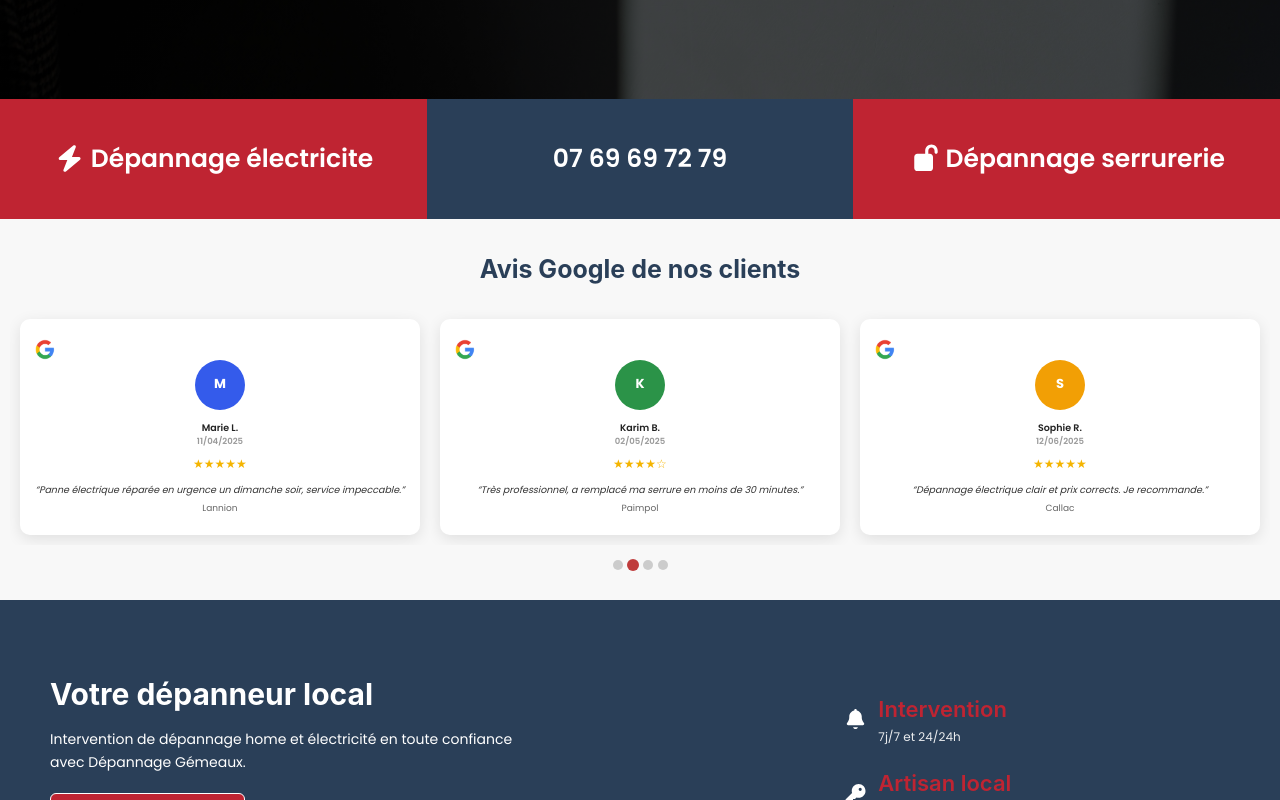
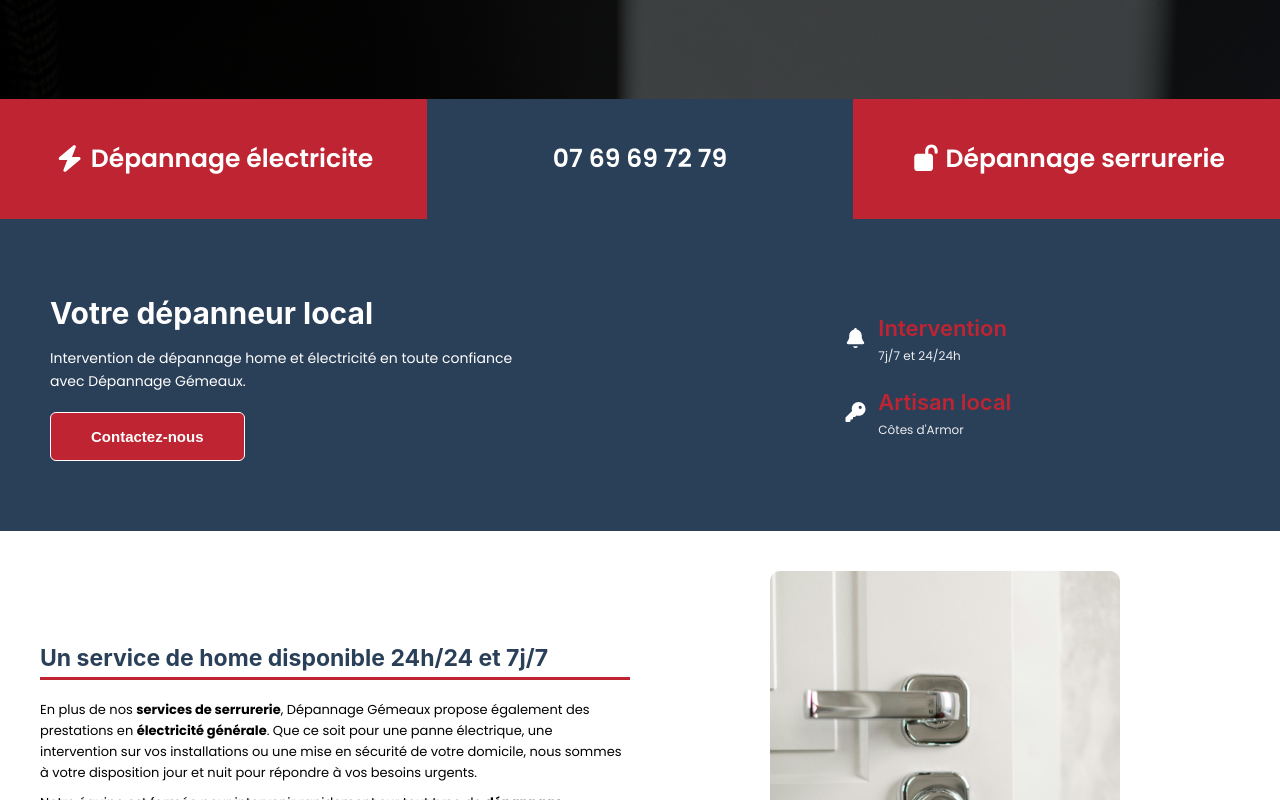
Before and after one commit to SupaKd/depannage-gemeaux, a React (Vite) app: page / in a window 1280 px wide. Shown: the part 468-1268 px from the top of the page. Built offline with nearby package versions, Linux system fonts and the light colour scheme.

Commit message:
Description des changements

```diff
--- a/src/assets/scss/App.scss
+++ b/src/assets/scss/App.scss
@@ -5,7 +5,7 @@
 @import "contact";
 @import "apropos";
 @import "tarifs";
-@import "avisslider";
+@import "avisgoogle";
 @import "bando";
 @import "serrurerie";
 @import "faqserrurerie";
--- a/src/assets/scss/_avisslider.scss
+++ /dev/null
@@ -1,139 +0,0 @@
-/* src/styles/avis.scss */
-.avis {
-  padding: 3rem 1rem;
-  text-align: center;
-  background: #f8f8f8;
-
-  &__title {
-    font-size: 2.5rem;
-    font-weight: 700;
-    margin-bottom: 2rem;
-    color: #2a3f58;
-  }
-
-  &__viewport {
-    overflow: hidden;
-    width: 100%;
-  }
-
-  &__container {
-    display: flex;
-    transition: transform 0.5s ease; // glissement horizontal
-  }
-
-  &__slide {
-    flex: 0 0 100%;
-    padding: 1rem;
-    box-sizing: border-box;
-
-    @media screen and (min-width: 768px) {
-      flex: 0 0 50%;
-    }
-
-    @media screen and (min-width: 1024px) {
-      flex: 0 0 33.3333%;
-    }
-  }
-
-  &__card {
-    background: #fff;
-    border-radius: 1rem;
-    padding: 2rem 1.5rem;
-    height: 100%;
-    display: flex;
-    flex-direction: column;
-    justify-content: flex-start;
-    box-shadow: 0 4px 15px rgba(0, 0, 0, 0.1);
-    transition: transform 0.3s ease, box-shadow 0.3s ease;
-
-    &:hover {
-      transform: translateY(-5px);
-      box-shadow: 0 6px 20px rgba(0, 0, 0, 0.15);
-    }
-  }
-  &__header {
-    display: flex;
-    flex-direction: row;
-    justify-content: end;
-    align-items: center;
-  }
-
-
-
-  &__avatar {
-    width: 50px;
-    height: 50px;
-    border-radius: 50%;
-    color: #fff;
-    font-weight: 700;
-    font-size: 1.3rem;
-    display: flex;
-    justify-content: center;
-    align-items: center;
-    margin: 0 auto 1rem auto;
-  }
-
-  &__author {
-    display: flex;
-    flex-direction: column;
-    justify-content: space-between;
-    font-weight: 600;
-    margin-bottom: 0.5rem;
-    font-size: 0.95rem;
-
-    & .avis__nom {
-      color: #222;
-    }
-
-    & .avis__date {
-      font-size: 0.85rem;
-      color: #999;
-    }
-  }
-
-  &__google {
-    width: 20px;
-    display: flex;
-  }
-
-  &__stars {
-    color: #f4b400;
-    font-size: 1.2rem;
-    margin-bottom: 1rem;
-  }
-
-  &__comment {
-    font-style: italic;
-    color: #333;
-    font-size: 0.95rem;
-    margin-bottom: 0.5rem;
-    line-height: 1.4;
-  }
-
-  &__city {
-    font-size: 0.9rem;
-    color: #666;
-  }
-
-  &__dots {
-    margin-top: 1.5rem;
-    display: flex;
-    justify-content: center;
-    gap: 0.5rem;
-  }
-
-  &__dot {
-    width: 10px;
-    height: 10px;
-    border-radius: 50%;
-    background: #ccc;
-    border: none;
-    cursor: pointer;
-    transition: background 0.3s ease, transform 0.3s ease;
-
-    &.is-active {
-      background: #bf3b3b;
-      transform: scale(1.2);
-    }
-  }
-}
--- /dev/null
+++ b/src/components/AvisGoogle.jsx
@@ -0,0 +1,12 @@
+
+function AvisGoogle() {
+
+
+  return (
+    <section className="avis_google">
+
+    </section>
+  );
+}
+
+export default AvisGoogle;
--- a/src/components/AvisSlider.jsx
+++ /dev/null
@@ -1,140 +0,0 @@
-// src/components/AvisSlider.jsx
-import useEmblaCarousel from "embla-carousel-react";
-import { motion } from "framer-motion";
-import { useCallback, useEffect, useState } from "react";
-
-function AvisSlider() {
-  const [emblaRef, emblaApi] = useEmblaCarousel({
-    loop: true,
-    align: "start",
-  });
-  const [selectedIndex, setSelectedIndex] = useState(0);
-
-  const avis = [
-    {
-      id: 1,
-      nom: "Jean Dupont",
-      date: "25/03/2025",
-      city: "Saint-Brieuc",
-      commentaire:
-        "Intervention rapide pour ma serrure bloquée. Travail efficace et soigné.",
-      lettre: "J",
-      color: "#bf3b3b",
-      note: 5,
-    },
-    {
-      id: 2,
-      nom: "Marie L.",
-      date: "11/04/2025",
-      city: "Lannion",
-      commentaire:
-        "Panne électrique réparée en urgence un dimanche soir, service impeccable.",
-      lettre: "M",
-      color: "#345beb",
-      note: 5,
-    },
-    {
-      id: 3,
-      nom: "Karim B.",
-      date: "02/05/2025",
-      city: "Paimpol",
-      commentaire:
-        "Très professionnel, a remplacé ma serrure en moins de 30 minutes.",
-      lettre: "K",
-      color: "#2b9348",
-      note: 4,
-    },
-    {
-      id: 4,
-      nom: "Sophie R.",
-      date: "12/06/2025",
-      city: "Callac",
-      commentaire:
-        "Dépannage électrique clair et prix corrects. Je recommande.",
-      lettre: "S",
-      color: "#f29f05",
-      note: 5,
-    },
-  ];
-
-  const onSelect = useCallback(() => {
-    if (!emblaApi) return;
-    setSelectedIndex(emblaApi.selectedScrollSnap());
-  }, [emblaApi]);
-
-  useEffect(() => {
-    if (!emblaApi) return;
-    emblaApi.on("select", onSelect);
-
-    // Autoplay toutes les 4 secondes
-    const autoplay = setInterval(() => {
-      emblaApi.scrollNext();
-    }, 4000);
-
-    return () => clearInterval(autoplay);
-  }, [emblaApi, onSelect]);
-
-  return (
-    <section className="avis">
-      <h2 className="avis__title">Avis Google de nos clients</h2>
-
-      <div className="avis__viewport" ref={emblaRef}>
-        <div className="avis__container">
-          {avis.map((item) => (
-            <motion.div
-              className="avis__slide"
-              key={item.id}
-              initial={{ opacity: 0, x: 50 }}
-              animate={{ opacity: 1, x: 0 }}
-              transition={{ duration: 0.6 }}
-            >
-              <div className="avis__card">
-              <img
-                    className="avis__google"
-                    src="/google.png"
-                    alt="avis google"
-                    />
-                  <div className="avis__user">
-                    <div
-                      className="avis__avatar"
-                      style={{ backgroundColor: item.color }}
-                      >
-                      {item.lettre}
-                    </div>
-
-                    <div className="avis__author">
-                      <span className="avis__nom">{item.nom}</span>
-                      <span className="avis__date">{item.date}</span>
-                    </div>
-                    </div>
-
-
-
-                <div className="avis__stars">
-                  {"★".repeat(item.note)}
-                  {"☆".repeat(5 - item.note)}
-                </div>
-
-                <p className="avis__comment">“{item.commentaire}”</p>
-                <p className="avis__city">{item.city}</p>
-              </div>
-            </motion.div>
-          ))}
-        </div>
-      </div>
-
-      {/* Dots navigation */}
-      <div className="avis__dots">
-        {avis.map((_, i) => (
-          <button
-            key={i}
-            className={`avis__dot ${i === selectedIndex ? "is-active" : ""}`}
-            onClick={() => emblaApi && emblaApi.scrollTo(i)}
-          />
-        ))}
-      </div>
-    </section>
-  );
-}
-
-export default AvisSlider;
--- a/src/pages/Apropos.jsx
+++ b/src/pages/Apropos.jsx
@@ -1,5 +1,5 @@
 import { NavLink } from "react-router-dom";
-import AvisSlider from "../components/AvisSlider";
+import AvisGoogle from "../components/AvisGoogle";
 
 function Apropos() {
   return (
@@ -115,7 +115,7 @@ function Apropos() {
       </section>
 
       <section>
-        <AvisSlider />
+        <AvisGoogle />
       </section>
       <div className="artisan">
         <p>
--- a/src/pages/Home.jsx
+++ b/src/pages/Home.jsx
@@ -1,7 +1,7 @@
 import { NavLink } from "react-router-dom";
-import AvisSlider from "../components/AvisSlider";
 import { FontAwesomeIcon } from "@fortawesome/react-fontawesome";
 import { faBell, faKey, faBolt, faLockOpen } from "@fortawesome/free-solid-svg-icons";
+import AvisGoogle from "../components/AvisGoogle";
 
 function Home() {
   return (
@@ -36,7 +36,7 @@ function Home() {
     </section>
 
 
-      <AvisSlider />
+      <AvisGoogle />
 
       {/* SECTION DEPANNAGE */}
       <section className="heroDepannage">
--- a/src/pages/Serrurerie.jsx
+++ b/src/pages/Serrurerie.jsx
@@ -1,8 +1,8 @@
 import React from "react";
 import { NavLink } from "react-router-dom";
 import Bando from "../components/Bando";
-import AvisSlider from "../components/AvisSlider";
 import Faqserrurerie from "../components/Faqserrurerie";
+import AvisGoogle from "../components/AvisGoogle";
 function Serrurerie() {
   return (
     <main className="serrurerie">
@@ -65,7 +65,7 @@ function Serrurerie() {
           </div>
         </div>
       </section>
-      <AvisSlider />
+      <AvisGoogle />
 
 
       <section className="serrurerie-section2">
--- a/src/pages/Tarifs.jsx
+++ b/src/pages/Tarifs.jsx
@@ -1,6 +1,6 @@
 import { NavLink } from "react-router-dom";
-import AvisSlider from "../components/AvisSlider";
 import Bando from "../components/Bando";
+import AvisGoogle from "../components/AvisGoogle";
 function Tarifs() {
   return (
     <main className="tarifs">
@@ -140,7 +140,7 @@ function Tarifs() {
         </div>
       </section>
 
-      <AvisSlider />
+      <AvisGoogle />
 
       <p className="artisan">
         Artisan enregistré à la chambre des métiers et de l’artisanat de
```
Also changed, not shown: src/assets/scss/_avisgoogle.scss (added).
